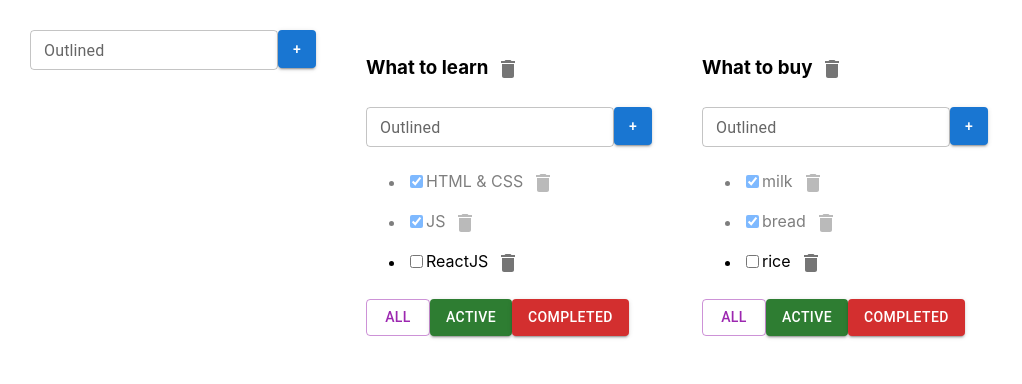
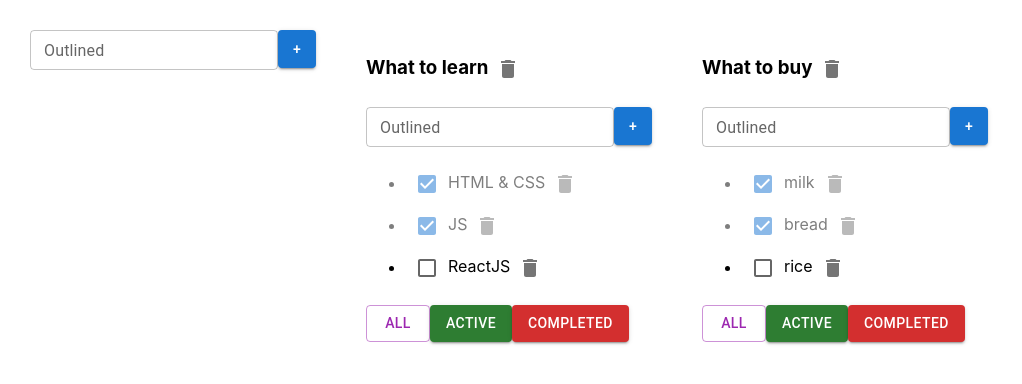
Before and after one commit to oleg-lego-lego/todolist_for_the_lesson, a React (Create React App) app: page / in a window 1280 px wide. Shown: the top 384 px of the page, without its empty margins (0-1022 px from the left). Built offline with nearby package versions, Linux system fonts and the light colour scheme.

Commit message:
fixed Checkbox Todolist style

```diff
--- a/src/Todolist.tsx
+++ b/src/Todolist.tsx
@@ -5,6 +5,7 @@ import {EditableSpan} from "./components/EditableSpan";
 import IconButton from '@mui/material/IconButton';
 import DeleteIcon from '@mui/icons-material/Delete';
 import Button from '@mui/material/Button';
+import Checkbox from '@mui/material/Checkbox';
 
 type TodolistPropsType = {
     todolistId: string
@@ -54,11 +55,7 @@ export const Todolist = (props: TodolistPropsType) => {
                 {props.tasks.map((t) => {
                     return (
                         <li key={t.id} className={t.isDone ? 'isDone' : ''}>
-                            <input
-                                type="checkbox"
-                                checked={t.isDone}
-                                onChange={(e) => onChangeCheckbox(t.id, e)}
-                            />
+                            <Checkbox checked={t.isDone} onChange={(e) => onChangeCheckbox(t.id, e)}/>
                             <EditableSpan title={t.title} callBack={(title) => editableSpanTaskTitle(t.id, title)}/>
                             <IconButton onClick={() => props.removeTask(props.todolistId, t.id)}>
                                 <DeleteIcon/>
```
